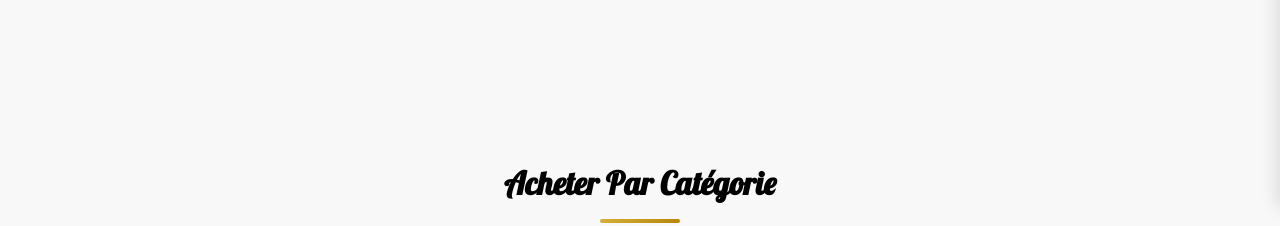
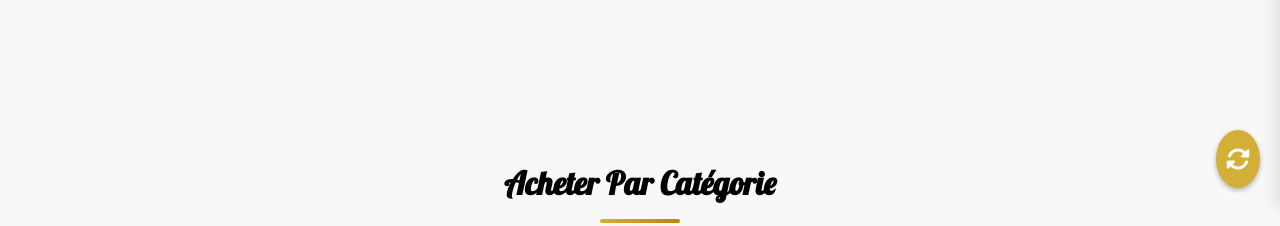
Before and after one commit to wilfriedbrandon2/Ladislore, a plain HTML site: page index.html in a window 1280 px wide. Shown: the part 592-818 px from the top of the page. Drawn offline with nearby package versions, Linux system fonts and the light colour scheme; a web font is replaced by a local one.

Commit message:
first commit

```diff
--- a/css/style.css
+++ b/css/style.css
@@ -1984,3 +1984,29 @@ input, textarea {
                 padding: 0 2px;
             }
         }
+
+
+        /* ...existing code... */
+
+/* Floating Refresh Button */
+.floating-refresh-btn {
+    position: fixed;
+    bottom: 20px; /* Adjust as needed */
+    right: 20px; /* Adjust as needed */
+    background-color: #D4AF37; /* Button color */
+    color: white; /* Icon color */
+    border: none;
+    border-radius: 50%;
+    padding: 10px;
+    box-shadow: 0 2px 5px rgba(0, 0, 0, 0.3);
+    cursor: pointer;
+    z-index: 1000; /* Ensure it is above other content */
+    font-size: 24px; /* Icon size */
+}
+
+/* Add hover effect */
+.floating-refresh-btn:hover {
+    background-color: #b89a2e; /* Darker shade on hover */
+}
+
+/* ...existing code... */
--- a/index.html
+++ b/index.html
@@ -10,6 +10,7 @@
     <link rel="stylesheet" href="https://cdnjs.cloudflare.com/ajax/libs/slick-carousel/1.8.1/slick-theme.min.css">
     <link rel="stylesheet" href="css/style.css">
     <link rel="icon" type="image/x-icon" href="img/IMG_9821.jpeg">
+    <link rel="manifest" href="manifest.json"> <!-- Ensure this points to the correct manifest file -->
 
     <link rel="icon" type="image/png" href="/favicon-96x96.png" sizes="96x96" />
    <link rel="icon" type="image/svg+xml" href="/favicon.svg" />
@@ -567,6 +568,10 @@
             <p>&copy; 2025 Ladislore Empire. Tous droits réservés. | Développé avec <i class="fas fa-heart" style="color: #ff4757;"></i> pour votre beauté</p>
         </div>
     </footer>
+    <!-- Floating Refresh Button -->
+<div class="floating-refresh-btn" id="floatingRefreshBtn">
+    <i class="fas fa-sync-alt"></i>
+</div>
 
     <!-- Notification -->
     <div class="notification" id="notification">
--- a/js/main.js
+++ b/js/main.js
@@ -1271,3 +1271,17 @@ clearSearchButton.addEventListener('click', function() {
     renderProducts(); // Show all products
     mobileSearchBtn.style.display = aboutPage.style.display === 'block' ? 'none' : 'block'; // Adjust search icon visibility
 });
+
+document.addEventListener('DOMContentLoaded', function() {
+    // ...existing code...
+
+    // Floating Refresh Button functionality
+    const refreshBtn = document.getElementById('floatingRefreshBtn');
+    if (refreshBtn) {
+        refreshBtn.addEventListener('click', function() {
+            location.reload(); // Reload the page
+        });
+    }
+
+    // ...existing code...
+});
```
